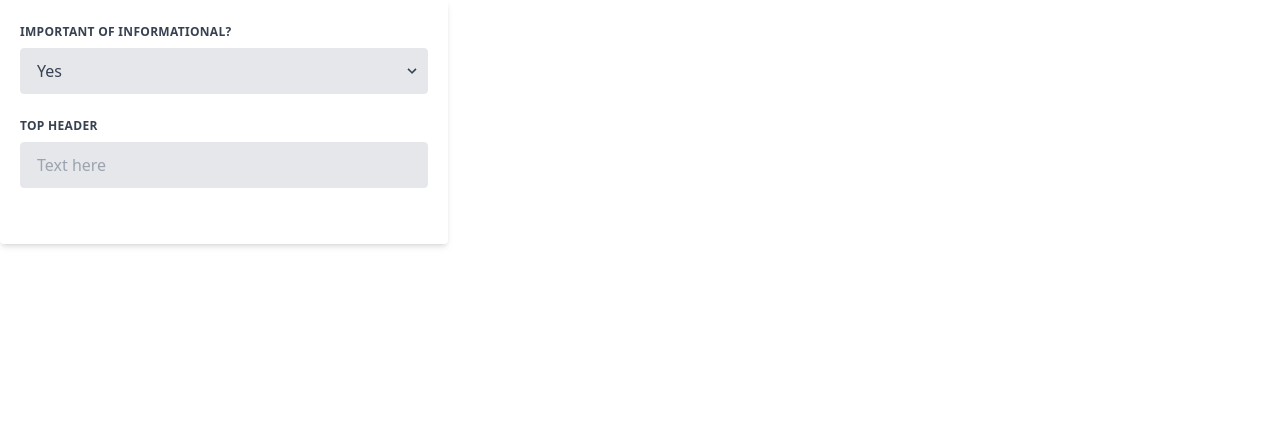
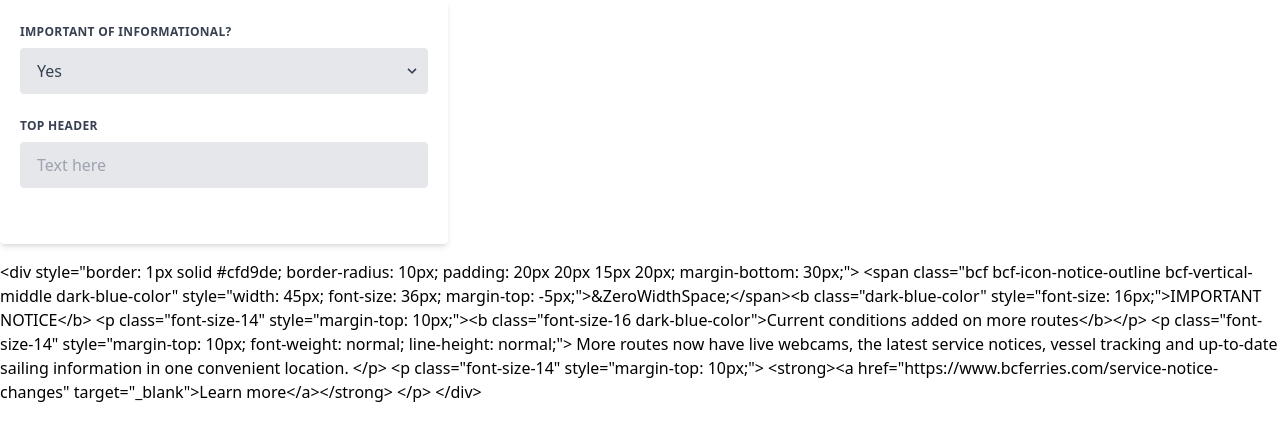
Before and after one commit to niamlaylor/bcf-tools, a Next.js app: page /tools in a window 1280 px wide. Shown: the top 440 px of the page. Built offline with nearby package versions, Linux system fonts and the light colour scheme.

Commit message:
update handleImportant to toggle + add click event to html div

```diff
--- a/src/hooks/useApplicationData.js
+++ b/src/hooks/useApplicationData.js
@@ -9,16 +9,12 @@
   const setIsImportant = important => setState({ ...state, important });
 
   const handleImportant = () => {
-    setIsImportant(true);
-  };
-  const handleInformational = () => {
-    setIsImportant(false);
+    setIsImportant(!state.important);
   };
 
   return {
     state,
     handleImportant,
-    handleInformational,
   };
 
 }
--- a/src/pages/tools/index.js
+++ b/src/pages/tools/index.js
@@ -23,8 +23,34 @@
       </Head>
       <ImportantNotesForm
         handleImportant={handleImportant}
-        handleInformational={handleInformational}
       />
+      <div onClick={() => handleImportant()}>
+        {state.important && `<div style="border: 1px solid #cfd9de; border-radius: 10px; padding: 20px 20px 15px 20px; margin-bottom: 30px;">
+            <span class="bcf bcf-icon-notice-outline bcf-vertical-middle dark-blue-color" style="width: 45px; font-size: 36px; margin-top: -5px;">&ZeroWidthSpace;</span><b class="dark-blue-color" style="font-size: 16px;">IMPORTANT NOTICE</b>
+            <p class="font-size-14" style="margin-top: 10px;"><b class="font-size-16 dark-blue-color">Current conditions added on more routes</b></p>
+
+            <p class="font-size-14" style="margin-top: 10px; font-weight: normal; line-height: normal;">
+                More routes now have live webcams, the latest service notices, vessel tracking and up-to-date sailing information in one convenient location.
+            </p>
+
+            <p class="font-size-14" style="margin-top: 10px;">
+                <strong><a href="https://www.bcferries.com/service-notice-changes" target="_blank">Learn more</a></strong>
+            </p>
+          </div>`}
+        {!state.important && `<div style="border: 1px solid #cfd9de; border-radius: 10px; padding: 20px 20px 15px 20px; margin-bottom: 30px;">
+            <span class="bcf bcf-icon-info-outline bcf-vertical-middle dark-blue-color" style="width: 45px; font-size: 36px; margin-top: -5px;">&ZeroWidthSpace;</span><b class="dark-blue-color" style="font-size: 16px;">IMPORTANT NOTICE</b>
+            <p class="font-size-14" style="margin-top: 10px;"><b class="font-size-16 dark-blue-color">Current conditions added on more routes</b></p>
+
+            <p class="font-size-14" style="margin-top: 10px; font-weight: normal; line-height: normal;">
+                More routes now have live webcams, the latest service notices, vessel tracking and up-to-date sailing information in one convenient location.
+            </p>
+
+            <p class="font-size-14" style="margin-top: 10px;">
+                <strong><a href="https://www.bcferries.com/service-notice-changes" target="_blank">Learn more</a></strong>
+            </p>
+          </div>`}
+      </div>
+
     </main>
   )
 }
```
